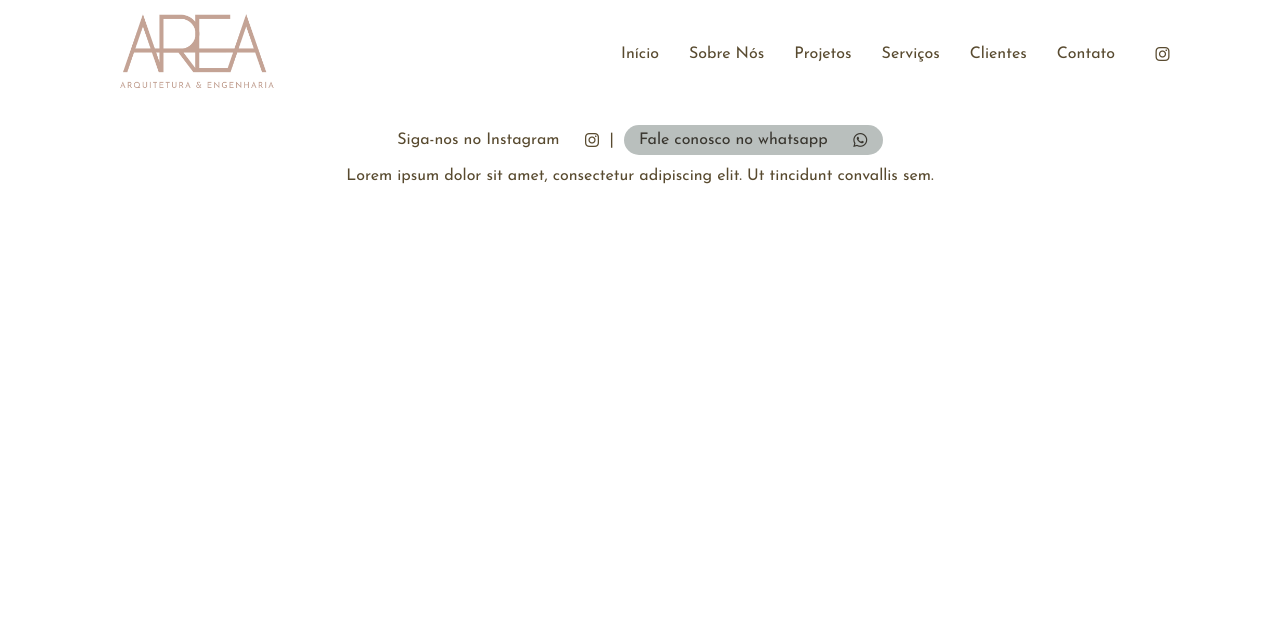
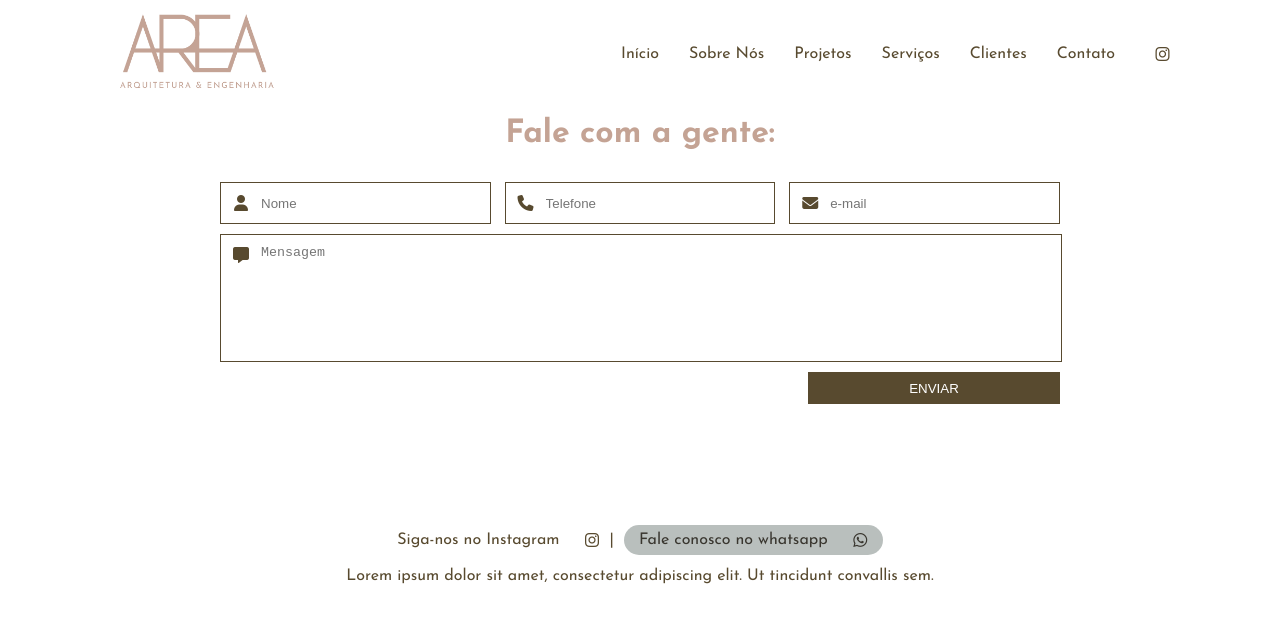
Before and after one commit to luiscfaria/area-arquitetura, a React (Create React App) app: page /contato in a window 1280 px wide. Shown: the top 622 px of the page. Built offline with nearby package versions, Linux system fonts and the light colour scheme.

Commit message:
Added contact page

```diff
--- a/src/pages/contact/contact-page.component.jsx
+++ b/src/pages/contact/contact-page.component.jsx
@@ -13,6 +13,37 @@ class ContactPage extends Component {
         return (
             <div>
                 <Header/>
+                <div className="contact-page">
+                        <h3 className="contact-title">Fale com a gente:</h3>
+                    <div className="contact-box">
+                        <div className="form">
+                            <div className="dados">
+                                <div className="field">
+                                    <i className="fa-solid fa-user"></i>
+                                    <input className="input" type="text" placeholder="Nome"></input>
+                                </div>
+                                <div className="field">
+                                    <i className="fa-solid fa-phone"></i>
+                                    <input className="input" type="text" placeholder="Telefone"></input>
+                                </div>
+                                <div className="field">
+                                    <i className="fa-solid fa-envelope"></i>
+                                    <input className="input" type="email" placeholder="e-mail"></input>
+                                </div>
+                            </div>
+                            <div className="field message">
+                                    <i className="fa-solid fa-message"></i>
+                                    <textarea className="text-area" type="text" placeholder="Mensagem"></textarea>
+                            </div>
+                            <button className="button">ENVIAR</button>
+
+
+                        </div>
+                    </div>
+
+
+
+                </div>
 
                 <Footer/>
 
--- a/src/pages/contact/contact-page.styles.css
+++ b/src/pages/contact/contact-page.styles.css
@@ -0,0 +1,98 @@
+.contact-page {
+    width: 100%;
+    height: 50vh;
+    display: flex;
+    flex-direction: column;
+    align-items: center;
+    justify-content: space-evenly;
+    font-family:'Josefin sans';
+    color: var(--quaternary-color);
+}
+
+.contact-title{
+    font-size: 2rem;
+    margin-top: 20px;
+    justify-self: center;
+    color: var(--primary-dark-color);
+}
+
+.contact-box {
+    width: 100%;
+    height: 80%;
+    padding: 0 15px;
+    display: flex;
+    flex-direction: column;
+    align-items: center;
+    justify-content: space-evenly;
+}
+
+.form {
+    width: 70%;
+    height: 100%;
+    /* background-color: beige; */
+}
+
+.dados {
+    display: flex;
+    flex-direction: row;
+    justify-content: space-between;
+}
+
+.field {
+    margin: 0;
+    margin-bottom: 10px;
+    width: 32%;
+    height: 2.5rem;
+    display: flex;
+    align-items: center;
+    border: 1px solid var(--quaternary-color);
+    /* padding: 20px; */
+    /* justify-content: center; */
+    /* background-color: aqua; */
+}
+
+.message {
+    width: 100%;
+    height: 40%;
+    align-items: flex-start;
+}
+
+
+
+.fa-solid {
+    display: flex;
+    align-items: center;
+    justify-content: center;
+}
+
+.input {
+    width: 80%;
+    height: 100%;
+    padding: 0;
+    border: none;
+    background-color: var(--primary-light-color);
+}
+
+.text-area {
+    width: 90%;
+    height: 90%;
+    padding: 0;
+    padding-top: 10px;
+    border: none;
+    background-color: var(--primary-light-color);
+    resize: none;
+}
+
+
+.button {
+    width: 30%;
+    height: 2rem;
+    border: none;
+    background-color: var(--quaternary-color);
+    color: white;
+    float: right;
+}
+
+.button:hover {
+    cursor: pointer;
+}
```
